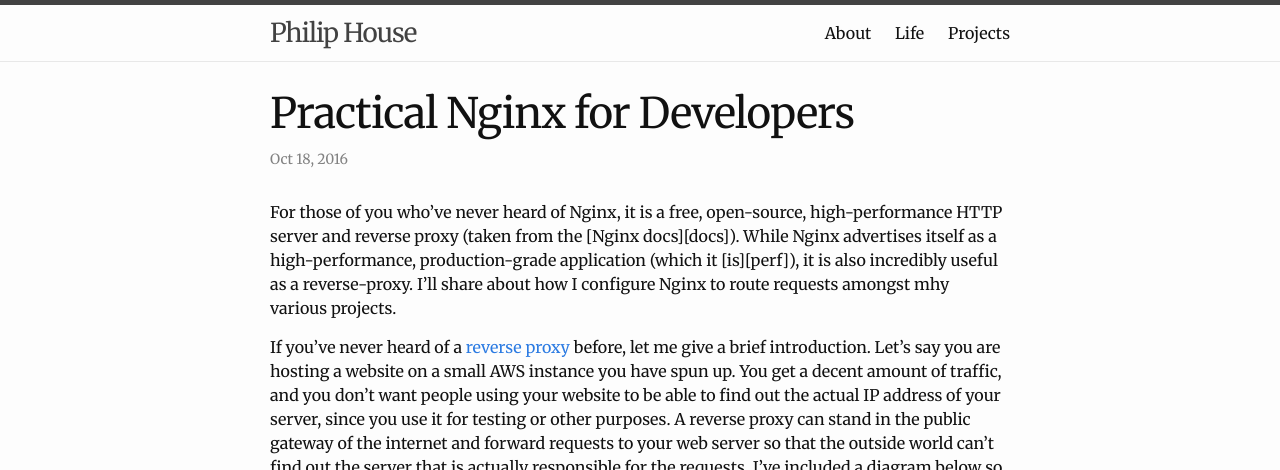
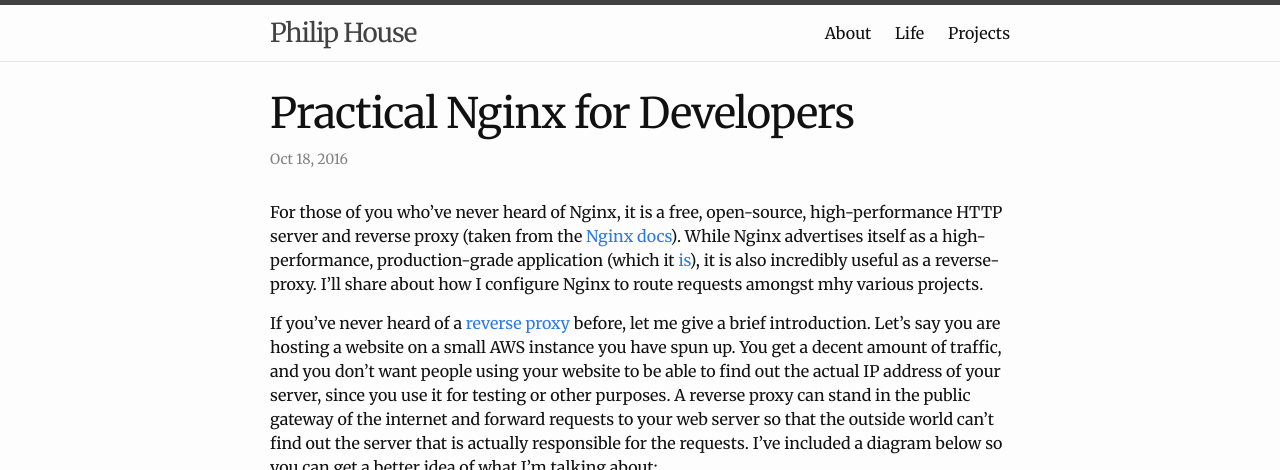
Before and after one commit to phouse512/blog, a Jekyll site: the page built from _posts/2016-10-18-practical-nginx-for-developers.markdown, in a window 1280 px wide and 900 px high, cut to the strip 0-470 px from the top of the window. Built offline with Jekyll 4.4.1, drawn with Linux system fonts in a browser that asks for light colours; a script that is not in the unit is left out; comment, search, counter and statistics services are not loaded; some of the changed lines change nothing that is shown.

Commit message:
link cleanup

```diff
--- a/_posts/2016-10-18-practical-nginx-for-developers.markdown
+++ b/_posts/2016-10-18-practical-nginx-for-developers.markdown
@@ -163,3 +163,5 @@
 [proxy]: https://en.wikipedia.org/wiki/Reverse_proxy
 [for]: https://github.com/foreverjs/forever
 [sym]: https://kb.iu.edu/d/abbe
+[docs]: http://nginx.com/resources/wiki
+[perf]: https://www.rootusers.com/linux-web-server-performance-benchmark-2016-results/
```
